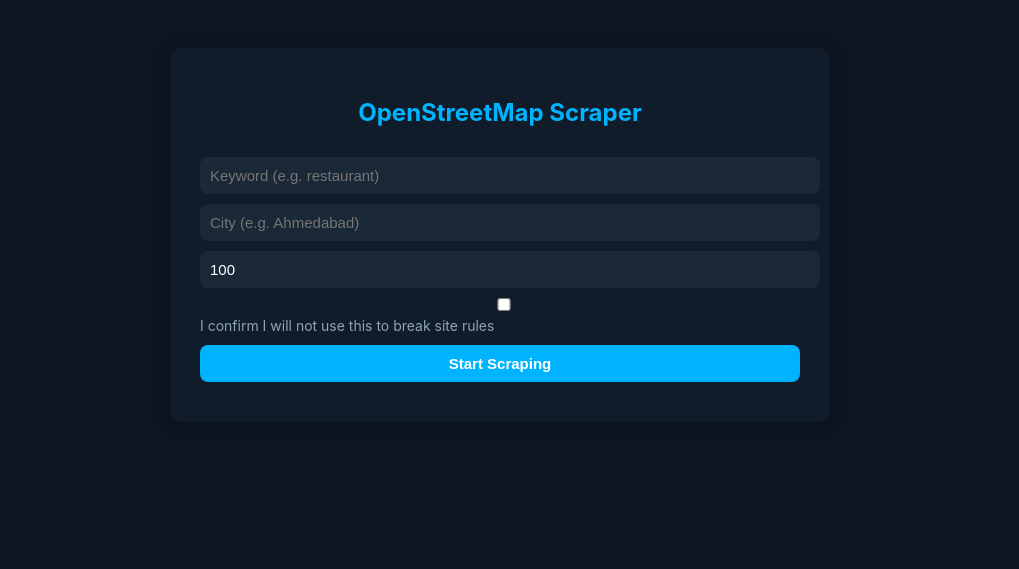
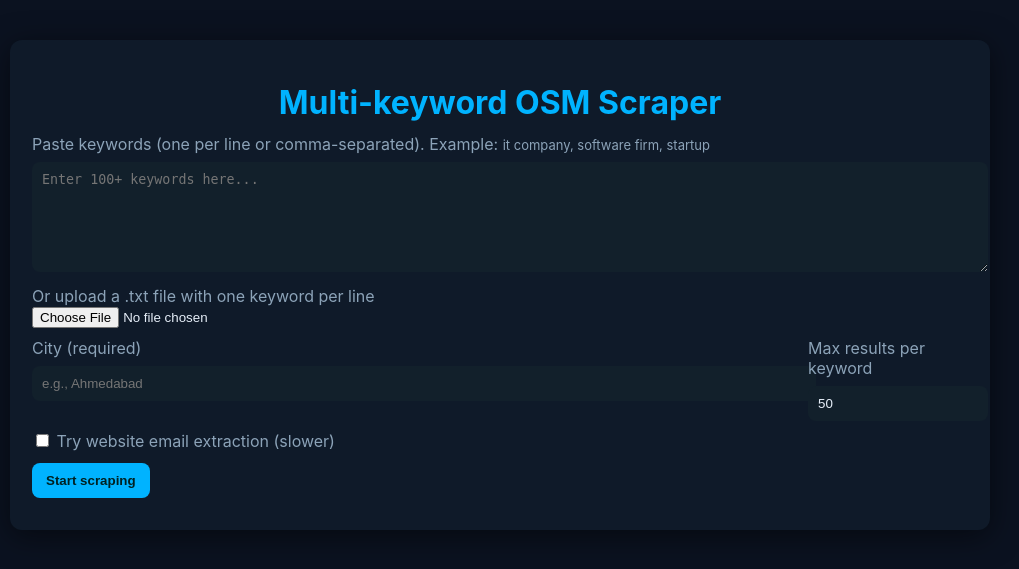
Before and after one commit to Prince-Gajjar/Scraper, a Flask app: page / in a window 1280 px wide. Shown: the top 569 px of the page, without its empty margins (140-1159 px from the left). Run offline with Flask 3, Linux system fonts and the light colour scheme.

Commit message:
Updated to new multi-keyword scraper version

```diff
--- a/app.py
+++ b/app.py
@@ -1,70 +1,192 @@
 import os
 import uuid
 import threading
-from flask import Flask, request, jsonify, send_from_directory, render_template
-from scraper import start_scrape_job
+import time
+import csv
+from concurrent.futures import ThreadPoolExecutor, as_completed
+from flask import Flask, render_template, request, jsonify, send_from_directory, url_for
+from scraper import scrape_osm_keyword, scrape_website_email
 
 app = Flask(__name__, template_folder="templates", static_folder="static")
 
 OUT_DIR = os.path.join(os.path.dirname(__file__), "output")
 os.makedirs(OUT_DIR, exist_ok=True)
 
+# In-memory jobs store
+# jobs[job_id] = {
+#   "status": "running|finished|failed",
+#   "keywords": {kw: {count:int, status:str, last_msg:str}},
+#   "total": N,
+#   "completed": M,
+#   "file": path,
+#   "error": optional
+# }
 jobs = {}
+EXECUTOR_WORKERS = 5  # number of concurrent keyword tasks
+OSM_DELAY_BETWEEN_REQUESTS = 1.0  # seconds between Overpass calls per thread (politeness)
+WEBSITE_EMAIL_TIMEOUT = 6  # seconds per website fetch
+
+# Helper: dedupe results by name+lat+lng
+def dedupe_rows(rows):
+    seen = set()
+    out = []
+    for r in rows:
+        key = (r.get("name","").strip().lower(), str(r.get("lat")), str(r.get("lng")))
+        if key in seen:
+            continue
+        seen.add(key)
+        out.append(r)
+    return out
+
+def run_job(job_id, keywords, city, max_per_keyword, try_website_emails):
+    jobs[job_id]["status"] = "running"
+    jobs[job_id]["total"] = len(keywords)
+    jobs[job_id]["completed"] = 0
+    jobs[job_id]["keywords"] = {k: {"count": 0, "status": "queued", "last_msg": ""} for k in keywords}
+    combined_results = []
+
+    # limit number of worker threads to avoid Overpass overload
+    with ThreadPoolExecutor(max_workers=EXECUTOR_WORKERS) as executor:
+        future_to_kw = {}
+        for kw in keywords:
+            # submit worker for each keyword
+            future = executor.submit(worker_for_keyword, job_id, kw, city, max_per_keyword, try_website_emails)
+            future_to_kw[future] = kw
+
+        for future in as_completed(future_to_kw):
+            kw = future_to_kw[future]
+            try:
+                res_rows = future.result()
+                # append rows
+                combined_results.extend(res_rows)
+                jobs[job_id]["keywords"][kw]["status"] = "done"
+            except Exception as e:
+                jobs[job_id]["keywords"][kw]["status"] = "failed"
+                jobs[job_id]["keywords"][kw]["last_msg"] = str(e)
+
+            # update completed count
+            jobs[job_id]["completed"] += 1
+
+    # dedupe and write CSV
+    combined_results = dedupe_rows(combined_results)
+    out_file = os.path.join(OUT_DIR, f"{job_id}.csv")
+    keys = ["name", "address", "category", "phone", "email", "website", "lat", "lng", "keyword"]
+    with open(out_file, "w", newline="", encoding="utf-8") as f:
+        writer = csv.DictWriter(f, fieldnames=keys)
+        writer.writeheader()
+        for r in combined_results:
+            writer.writerow({k: r.get(k,"") for k in keys})
+
+    jobs[job_id]["file"] = out_file
+    jobs[job_id]["status"] = "finished"
+    return
+
+def worker_for_keyword(job_id, keyword, city, max_per_keyword, try_website_emails):
+    # update status
+    jobs[job_id]["keywords"][keyword]["status"] = "running"
+    jobs[job_id]["keywords"][keyword]["last_msg"] = "Querying Overpass..."
+    # call scraper function (which includes polite sleep)
+    rows = scrape_osm_keyword(keyword, city, max_per_keyword, delay=OSM_DELAY_BETWEEN_REQUESTS, progress_cb=lambda c: None)
+    # rows: list of dicts with fields (name,address,category,phone,website,lat,lng,email)
+    # If try_website_emails is True, try to fetch email from website when email missing
+    if try_website_emails:
+        for i, r in enumerate(rows):
+            if not r.get("email") and r.get("website"):
+                try:
+                    r["email"] = scrape_website_email(r["website"], timeout=WEBSITE_EMAIL_TIMEOUT)
+                except Exception:
+                    pass
+                # small polite delay
+                time.sleep(0.2)
+    # add keyword field to each result
+    for r in rows:
+        r["keyword"] = keyword
+    # update job meta
+    jobs[job_id]["keywords"][keyword]["count"] = len(rows)
+    jobs[job_id]["keywords"][keyword]["last_msg"] = f"Found {len(rows)}"
+    return rows
 
 @app.route("/")
 def index():
     return render_template("index.html")
 
-@app.route("/create_job", methods=["POST"])
-def create_job():
-    data = request.get_json(force=True)
-    keyword = data.get("keyword")
-    city = data.get("city")
-    max_results = int(data.get("max_results", 100))
-    agree = data.get("agree", "").lower() in ("true", "1", "yes", "on")
+@app.route("/start", methods=["POST"])
+def start():
+    data = request.form or request.get_json() or {}
+    # get keywords from textarea or file upload
+    keywords_text = data.get("keywords", "") or ""
+    uploaded = None
+    if 'file' in request.files:
+        uploaded = request.files['file']
+    if uploaded and uploaded.filename:
+        content = uploaded.read().decode('utf-8', errors='ignore')
+        keywords_text = keywords_text + "\n" + content
 
-    if not agree:
-        return jsonify({"error": "You must agree to the terms"}), 400
-    if not keyword or not city:
-        return jsonify({"error": "Keyword and city are required"}), 400
+    # normalize keywords: one per line, strip empties
+    keywords = []
+    for line in keywords_text.splitlines():
+        line = line.strip()
+        if not line:
+            continue
+        # allow comma-separated in a line
+        parts = [p.strip() for p in line.split(",") if p.strip()]
+        keywords.extend(parts)
+
+    # dedupe keywords while preserving order
+    seen = set()
+    uniq_keywords = []
+    for k in keywords:
+        kl = k.lower()
+        if kl in seen:
+            continue
+        seen.add(kl)
+        uniq_keywords.append(k)
+
+    # limit to a reasonable number (you asked >=100; allow up to 500 but warn)
+    max_keywords_allowed = 500
+    if len(uniq_keywords) > max_keywords_allowed:
+        uniq_keywords = uniq_keywords[:max_keywords_allowed]
+
+    city = data.get("city", "").strip()
+    try:
+        max_per_keyword = int(data.get("max_per_keyword", 50))
+    except:
+        max_per_keyword = 50
+    try_website_emails = bool(data.get("try_emails", "") in ("true","True","1","on"))
+
+    if not uniq_keywords:
+        return jsonify({"error":"no keywords provided"}), 400
+    if not city:
+        return jsonify({"error":"city required"}), 400
 
     job_id = str(uuid.uuid4())
-    out_file = os.path.join(OUT_DIR, f"{job_id}.csv")
-    jobs[job_id] = {"status": "running", "count": 0, "file": out_file}
+    jobs[job_id] = {"status":"queued", "keywords":{}, "total":len(uniq_keywords), "completed":0, "file":None}
 
-    def run_job():
-        try:
-            def progress(update):
-                jobs[job_id].update(update)
-            result = start_scrape_job(keyword, city, max_results, out_file, job_id, progress_callback=progress)
-            jobs[job_id]["status"] = "finished"
-            jobs[job_id]["count"] = result["count"]
-        except Exception as e:
-            jobs[job_id]["status"] = "failed"
-            jobs[job_id]["error"] = str(e)
+    # start background thread
+    thread = threading.Thread(target=run_job, args=(job_id, uniq_keywords, city, max_per_keyword, try_website_emails), daemon=True)
+    thread.start()
 
-    threading.Thread(target=run_job, daemon=True).start()
     return jsonify({"job_id": job_id})
 
 @app.route("/status/<job_id>")
 def status(job_id):
     job = jobs.get(job_id)
     if not job:
-        return jsonify({"status": "not-found"})
-    response = {
-        "status": job["status"],
-        "count": job.get("count", 0)
+        return jsonify({"status":"not-found"}), 404
+    # prepare response
+    resp = {
+        "status": job.get("status"),
+        "total": job.get("total",0),
+        "completed": job.get("completed",0),
+        "file": (url_for('download', filename=os.path.basename(job["file"])) if job.get("file") else None),
+        "keywords": job.get("keywords", {})
     }
-    if job["status"] == "finished":
-        filename = os.path.basename(job["file"])
-        response["download"] = f"/download/{filename}"
-    if "error" in job:
-        response["error"] = job["error"]
-    return jsonify(response)
+    return jsonify(resp)
 
 @app.route("/download/<path:filename>")
 def download(filename):
     return send_from_directory(OUT_DIR, filename, as_attachment=True)
 
 if __name__ == "__main__":
-    app.run(debug=True, port=5000)
+    # simple run for development
+    app.run(host="0.0.0.0", port=5000, debug=True)
--- a/requirements.txt
+++ b/requirements.txt
@@ -6,3 +6,7 @@
 python-dotenv
 Scraper
 Requests
+python-dotenv
+beautifulsoup4
+lxml
+tqdm
--- a/templates/index.html
+++ b/templates/index.html
@@ -1,151 +1,139 @@
-<!DOCTYPE html>
-<html lang="en">
+<!doctype html>
+<html>
 <head>
-  <meta charset="UTF-8" />
-  <meta name="viewport" content="width=device-width, initial-scale=1.0" />
-  <title>OSM Scraper</title>
+  <meta charset="utf-8"/>
+  <meta name="viewport" content="width=device-width,initial-scale=1"/>
+  <title>Multi-keyword OSM Scraper</title>
   <style>
-    body {
-      background: #0e1623;
-      font-family: 'Inter', sans-serif;
-      color: #e6eef8;
-      display: flex;
-      justify-content: center;
-      padding: 40px;
+    :root {
+      --bg:#0b1220; --card:#0f1a29; --accent:#00b3ff; --muted:#8ca3b8; --text:#e6eef8;
     }
-    .card {
-      background: #111c2b;
-      padding: 30px;
-      border-radius: 12px;
-      width: 100%;
-      max-width: 600px;
-      box-shadow: 0 0 20px rgba(0,0,0,0.3);
-    }
-    h2 {
-      text-align: center;
-      color: #00b3ff;
-    }
-    input, button {
-      width: 100%;
-      margin-top: 10px;
-      padding: 10px;
-      border: none;
-      border-radius: 8px;
-      background: #1b2838;
-      color: #fff;
-      font-size: 15px;
-    }
-    button {
-      background: #00b3ff;
-      cursor: pointer;
-      font-weight: 600;
-    }
-    button:hover { background: #009de0; }
-    .checkbox {
-      margin-top: 10px;
-      color: #8ca3b8;
-      font-size: 14px;
-    }
-    .progress-container {
-      margin-top: 15px;
-      background: #1b2838;
-      border-radius: 6px;
-      height: 10px;
-      overflow: hidden;
-    }
-    .progress-bar {
-      height: 10px;
-      background: #00b3ff;
-      width: 0%;
-      transition: width 0.3s;
-    }
-    .status {
-      text-align: center;
-      margin-top: 10px;
-      color: #8ca3b8;
-    }
-    .download-btn {
-      display: none;
-      text-align: center;
-      text-decoration: none;
-      background: #008cfa;
-      color: white;
-      padding: 10px;
-      border-radius: 8px;
-      margin-top: 15px;
-      font-weight: 600;
-    }
+    body{background:var(--bg); color:var(--text); font-family:Inter, Arial, sans-serif; padding:32px; display:flex; justify-content:center}
+    .wrap{width:100%; max-width:980px}
+    .card{background:var(--card); padding:22px; border-radius:12px; box-shadow:0 6px 30px rgba(0,0,0,0.5)}
+    h1{text-align:center; color:var(--accent); margin-bottom:12px}
+    textarea, input[type="text"], input[type="number"]{width:100%; padding:10px; border-radius:8px; border:none; background:#12202b; color:var(--text); margin-top:8px}
+    label{display:block; margin-top:10px; color:var(--muted)}
+    button{background:var(--accent); color:#022; padding:10px 14px; border-radius:8px; border:none; font-weight:700; cursor:pointer; margin-top:12px}
+    .flex{display:flex; gap:12px}
+    .progress{height:12px; background:#102233; border-radius:8px; overflow:hidden; margin-top:12px}
+    .bar{height:12px; width:0%; background:linear-gradient(90deg, #00b3ff, #008cff); transition:width 0.4s}
+    .status{margin-top:10px; color:var(--muted)}
+    .keyword-list{margin-top:12px; max-height:200px; overflow:auto; background:#0b141b; padding:8px; border-radius:6px}
+    .kw-item{padding:6px 8px; border-radius:6px; background:#072029; margin-bottom:6px; display:flex; justify-content:space-between; align-items:center}
+    a.download{display:block; margin-top:12px; text-align:center; padding:10px; background:#008cff; color:white; text-decoration:none; border-radius:8px}
+    .small{font-size:13px; color:var(--muted)}
   </style>
 </head>
 <body>
+  <div class="wrap">
     <div class="card">
-    <h2>OpenStreetMap Scraper</h2>
-    <form id="jobForm">
-      <input name="keyword" placeholder="Keyword (e.g. restaurant)" required />
-      <input name="city" placeholder="City (e.g. Ahmedabad)" required />
-      <input name="max_results" type="number" value="100" min="1" max="2000" />
-      <label class="checkbox">
-        <input type="checkbox" name="agree" />
-        I confirm I will not use this to break site rules
-      </label>
-      <button type="submit">Start Scraping</button>
-    </form>
+      <h1>Multi-keyword OSM Scraper</h1>
+      <label>Paste keywords (one per line or comma-separated). Example: <span class="small">it company, software firm, startup</span></label>
+      <textarea id="keywords" rows="6" placeholder="Enter 100+ keywords here..."></textarea>
 
-    <div class="progress-container" style="display:none;">
-      <div class="progress-bar"></div>
+      <label>Or upload a .txt file with one keyword per line</label>
+      <input type="file" id="file">
+
+      <div class="flex">
+        <div style="flex:1">
+          <label>City (required)</label>
+          <input id="city" type="text" placeholder="e.g., Ahmedabad">
+        </div>
+        <div style="width:160px">
+          <label>Max results per keyword</label>
+          <input id="max_per_keyword" type="number" value="50" min="1" max="500">
+        </div>
       </div>
 
-    <div class="status"></div>
-    <a id="downloadLink" class="download-btn">Download CSV</a>
+      <label><input id="try_emails" type="checkbox"> Try website email extraction (slower)</label>
+
+      <button id="start">Start scraping</button>
+
+      <div class="progress" style="display:none;">
+        <div class="bar" id="bar"></div>
+      </div>
+
+      <div class="status" id="status"></div>
+
+      <div class="keyword-list" id="kwlist" style="display:none"></div>
+
+      <a id="download" class="download" style="display:none">Download CSV</a>
+    </div>
   </div>
 
 <script>
-    const form = document.getElementById('jobForm');
-    const progressContainer = document.querySelector('.progress-container');
-    const progressBar = document.querySelector('.progress-bar');
-    const statusEl = document.querySelector('.status');
-    const downloadLink = document.getElementById('downloadLink');
+document.getElementById("start").addEventListener("click", async function(){
+  const keywords = document.getElementById("keywords").value;
+  const fileInput = document.getElementById("file");
+  const city = document.getElementById("city").value.trim();
+  const max_per_keyword = document.getElementById("max_per_keyword").value || 50;
+  const try_emails = document.getElementById("try_emails").checked;
 
-    form.addEventListener('submit', async e => {
-      e.preventDefault();
-      const data = Object.fromEntries(new FormData(form).entries());
-      progressContainer.style.display = 'block';
-      progressBar.style.width = '0%';
-      statusEl.textContent = 'Starting scrape...';
-      downloadLink.style.display = 'none';
+  if(!city){ alert("City is required"); return; }
 
-      const res = await fetch('/create_job', {
-        method: 'POST',
-        headers: { 'Content-Type': 'application/json' },
-        body: JSON.stringify(data)
-      });
+  const form = new FormData();
+  form.append("keywords", keywords);
+  form.append("city", city);
+  form.append("max_per_keyword", max_per_keyword);
+  form.append("try_emails", try_emails);
+
+  if(fileInput.files.length){
+    form.append("file", fileInput.files[0]);
+  }
+
+  document.getElementById("status").textContent = "Queueing job...";
+  const res = await fetch("/start", { method: "POST", body: form });
   const j = await res.json();
-      if (j.error) return (statusEl.textContent = 'Error: ' + j.error);
-
-      pollStatus(j.job_id);
+  if(j.error){ document.getElementById("status").textContent = "Error: " + j.error; return; }
+  const job_id = j.job_id;
+  document.getElementById("status").textContent = "Job started: " + job_id;
+  document.querySelector(".progress").style.display = "block";
+  poll(job_id);
 });
 
-    async function pollStatus(jobId) {
-      const timer = setInterval(async () => {
-        const res = await fetch('/status/' + jobId);
-        const j = await res.json();
-        const count = j.count || 0;
-        progressBar.style.width = Math.min(100, count) + '%';
-        statusEl.textContent = `Status: ${j.status.toUpperCase()} • Found ${count}`;
+async function poll(job_id){
+  const bar = document.getElementById("bar");
+  const status = document.getElementById("status");
+  const kwlist = document.getElementById("kwlist");
+  kwlist.style.display = "none";
+  document.getElementById("download").style.display = "none";
 
-        if (j.status === 'finished') {
-          clearInterval(timer);
-          statusEl.textContent = `✅ Completed! Found ${count} places.`;
-          progressBar.style.width = '100%';
-          if (j.download) {
-            downloadLink.href = j.download;
-            downloadLink.style.display = 'block';
+  const interval = setInterval(async ()=>{
+    const r = await fetch("/status/" + job_id);
+    if(r.status === 404){ status.textContent = "Job not found"; clearInterval(interval); return; }
+    const j = await r.json();
+    const total = j.total || 0, completed = j.completed || 0;
+    let pct = total ? Math.round((completed/total)*100) : 0;
+    bar.style.width = pct + "%";
+    status.textContent = `Status: ${j.status} — completed ${completed} of ${total}`;
+    // show per-keyword list
+    const kws = j.keywords || {};
+    kwlist.innerHTML = "";
+    for(const k of Object.keys(kws)){
+      const info = kws[k];
+      const el = document.createElement("div");
+      el.className = "kw-item";
+      el.innerHTML = `<div style="max-width:78%"><strong>${k}</strong><div class="small">${info.last_msg || ""}</div></div><div class="small">${info.count || 0}</div>`;
+      kwlist.appendChild(el);
+    }
+    kwlist.style.display = "block";
+
+    if(j.status === "finished"){
+      clearInterval(interval);
+      status.textContent = `Completed — ${completed} keywords processed. Preparing CSV...`;
+      // fetch file url if any
+      if(j.file){
+        document.getElementById("download").href = j.file;
+        document.getElementById("download").style.display = "block";
+        document.getElementById("status").textContent = `Completed — CSV ready.`;
+      } else {
+        document.getElementById("status").textContent = `Completed — no file returned.`;
       }
     }
-
-        if (j.status === 'failed') {
-          clearInterval(timer);
-          statusEl.textContent = '❌ Failed: ' + (j.error || 'Unknown error');
+    if(j.status === "failed"){
+      clearInterval(interval);
+      status.textContent = "Job failed: " + (j.error || "unknown");
     }
   }, 2000);
 }
```
Also changed, not shown: output/0a6d57a2-18e4-4c34-953d-6b1385e61a48.csv (added, +138 -0 lines), scraper.py (+84 -71 lines). Lines whose indentation alone changed are shown as unchanged.
